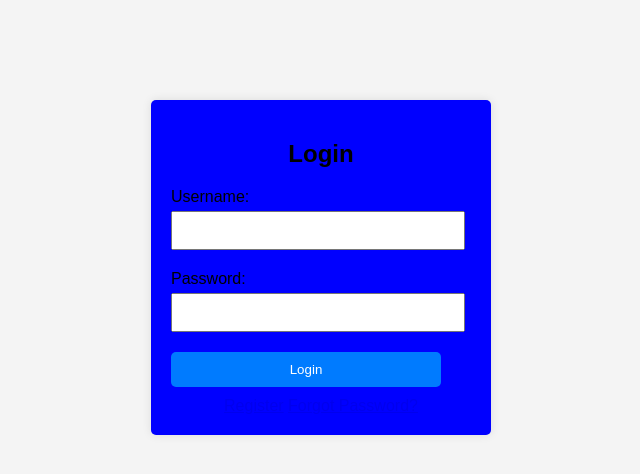
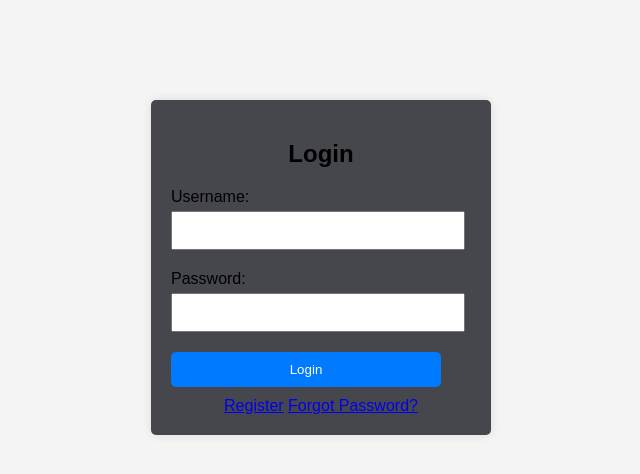
Before and after one commit to Marque6299/PLS_Dashboard, a plain HTML site: page VBS Workshop/index.html in a window 1280 px wide. Shown: the whole page, without its empty margins (319-959 px from the left). Drawn offline with Linux system fonts and the light colour scheme.

Commit message:
graphics update

```diff
--- a/VBS Workshop/general_styles.css
+++ b/VBS Workshop/general_styles.css
@@ -9,7 +9,7 @@ body {
     width: 300px;
     margin: 100px auto;
     padding: 20px;
-    background: blue;
+    background: rgb(70, 70, 77);
     border-radius: 5px;
     box-shadow: 0 0 10px rgba(0, 0, 0, 0.1);
 }
@@ -33,6 +33,7 @@ input {
 
 button {
     width: 90%;
+    align-items: center;
     padding: 10px;
     background-color: #007BFF;
     color: white;
@@ -46,5 +47,6 @@ button {
 
 .links a {
     display: inline-block;
+    align-items: center;
     margin-top: 10px;
 }
```
